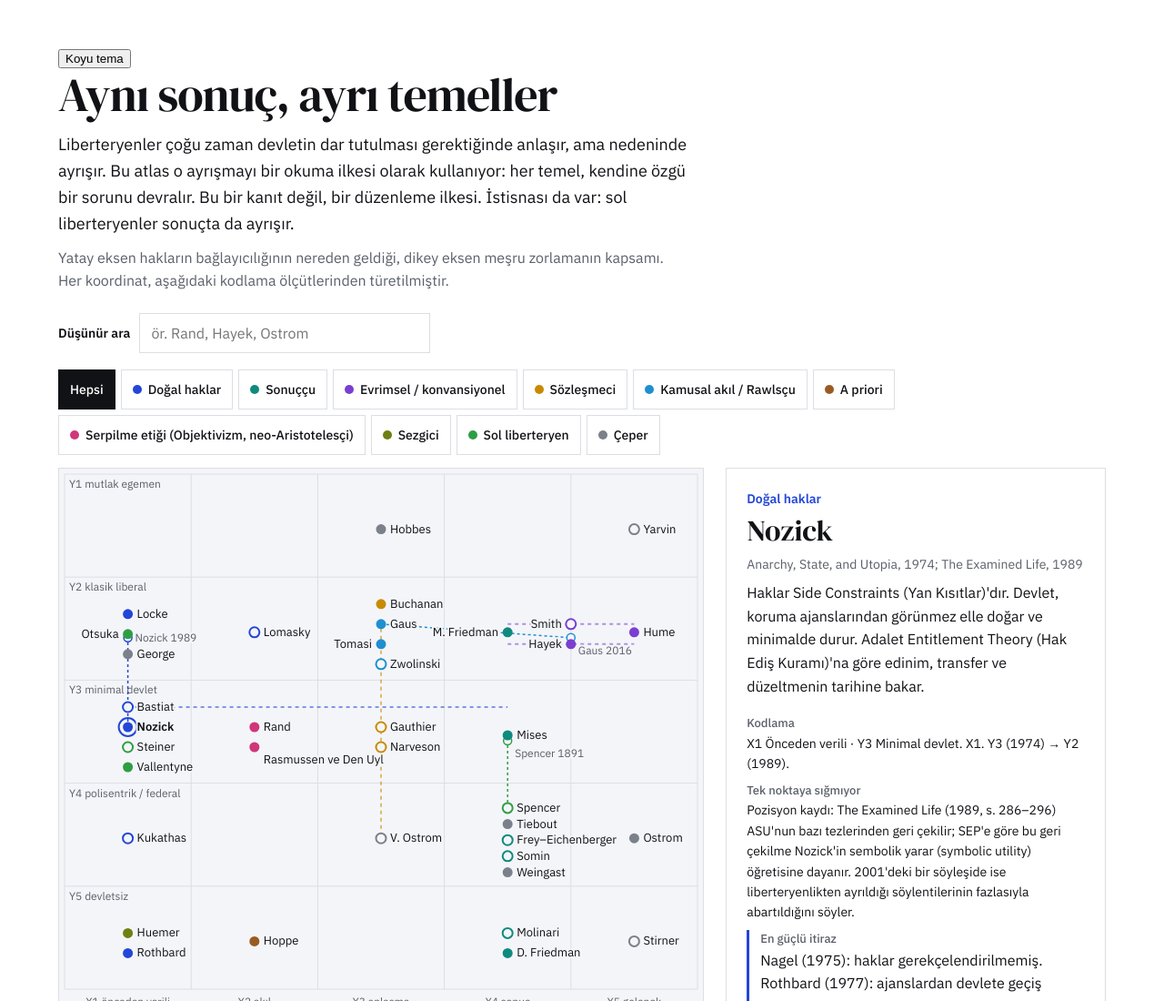
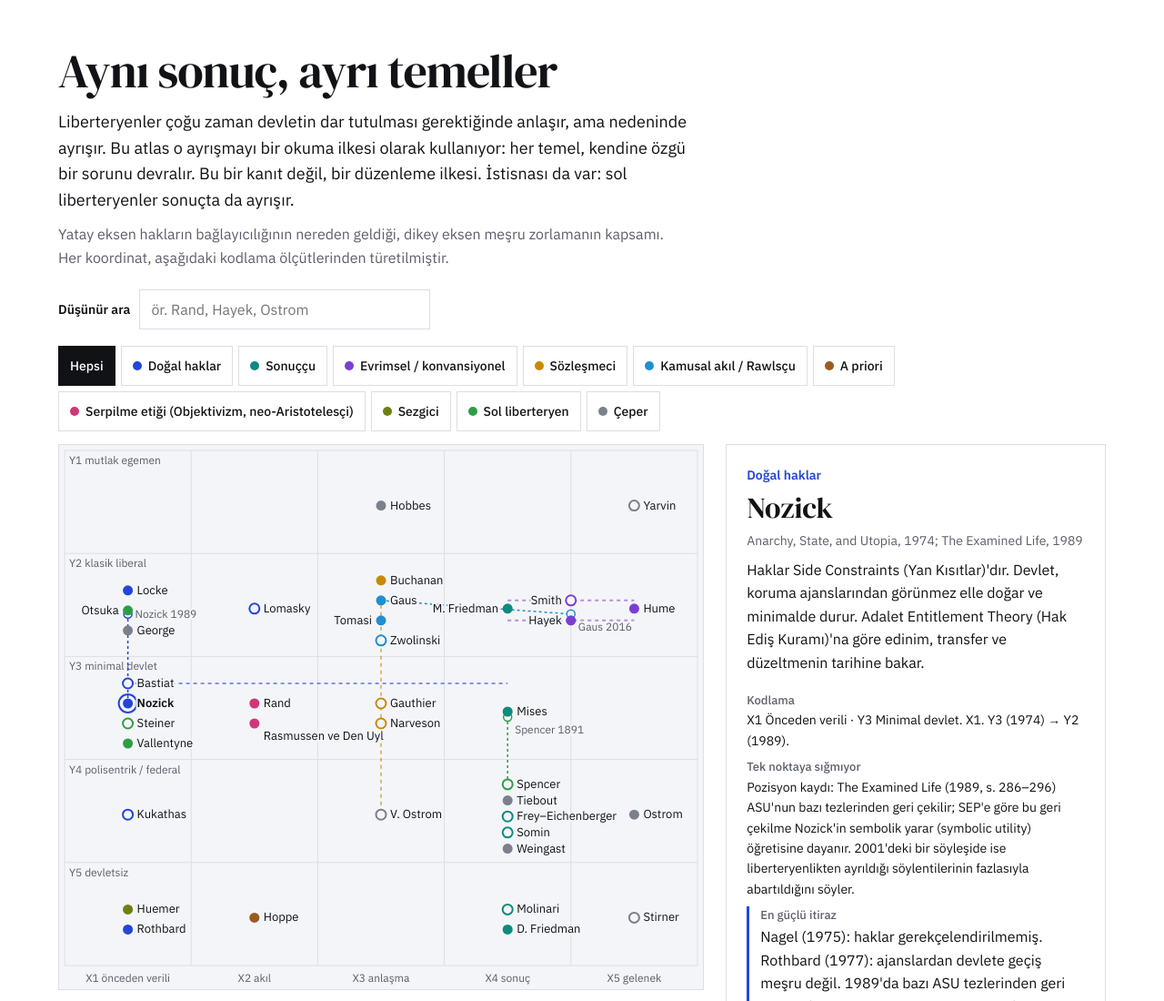
Before and after one commit to mehmetemreak/liberteryen-temeller-atlasi, a plain HTML site: page index.html in a window 1280 px wide. Shown: the top 1100 px of the page at 91% size. Drawn offline with Linux system fonts and the light colour scheme.

Commit message:
Header'daki ikinci tema düğmesi kaldırıldı (menüdeki düğme kullanılıyor)
Co-Authored-By: Claude Opus 5.5 <noreply@anthropic.com>

```diff
--- a/index.html
+++ b/index.html
@@ -117,7 +117,6 @@ footer{font-size:14px;color:var(--mute)}footer a{color:inherit}
 </head>
 <body>
 <header class="band top">
-<button id="themeBtn" type="button" aria-label="Temayı değiştir">Tema</button>
 <div class="wrap">
 <h1>Aynı sonuç, ayrı temeller</h1>
 <p class="lead">Liberteryenler çoğu zaman devletin dar tutulması gerektiğinde anlaşır, ama nedeninde ayrışır. Bu atlas o ayrışmayı bir okuma ilkesi olarak kullanıyor: her temel, kendine özgü bir sorunu devralır. Bu bir kanıt değil, bir düzenleme ilkesi. İstisnası da var: sol liberteryenler sonuçta da ayrışır.</p>
```
